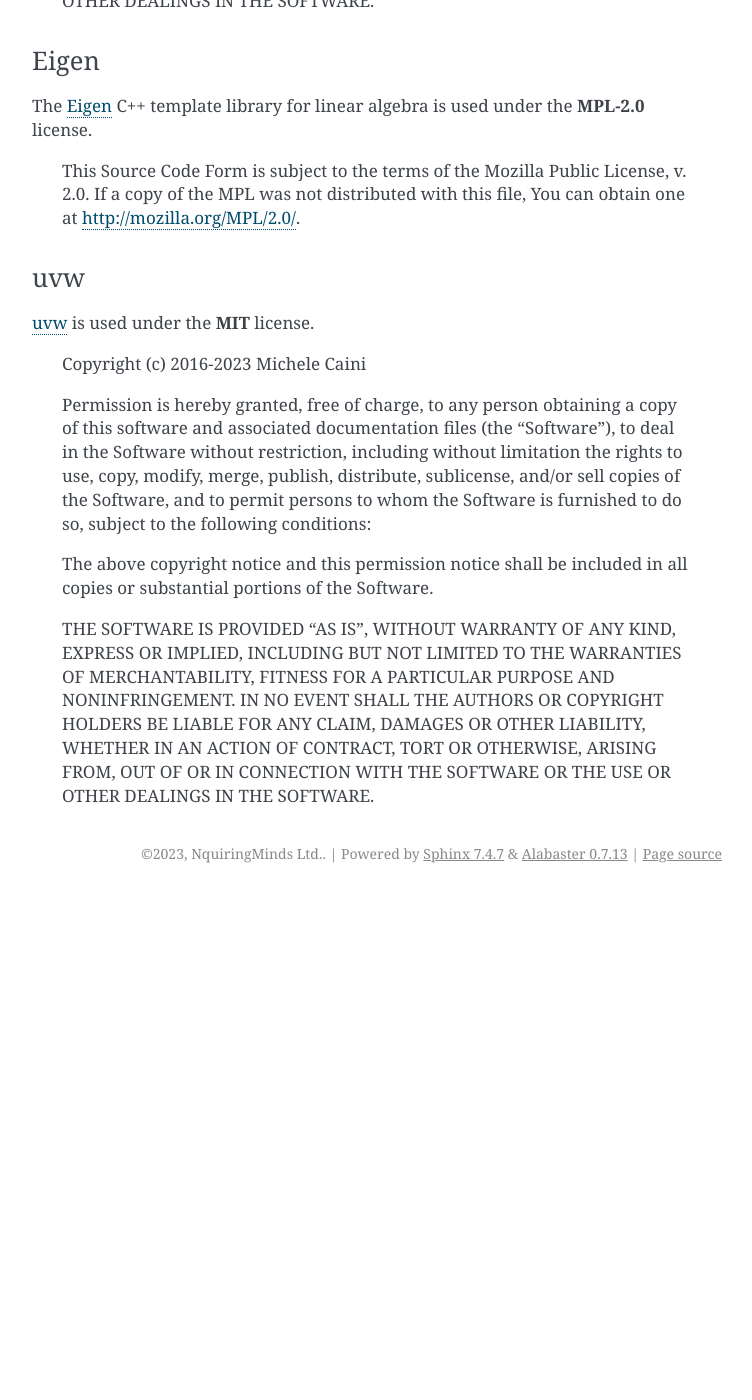
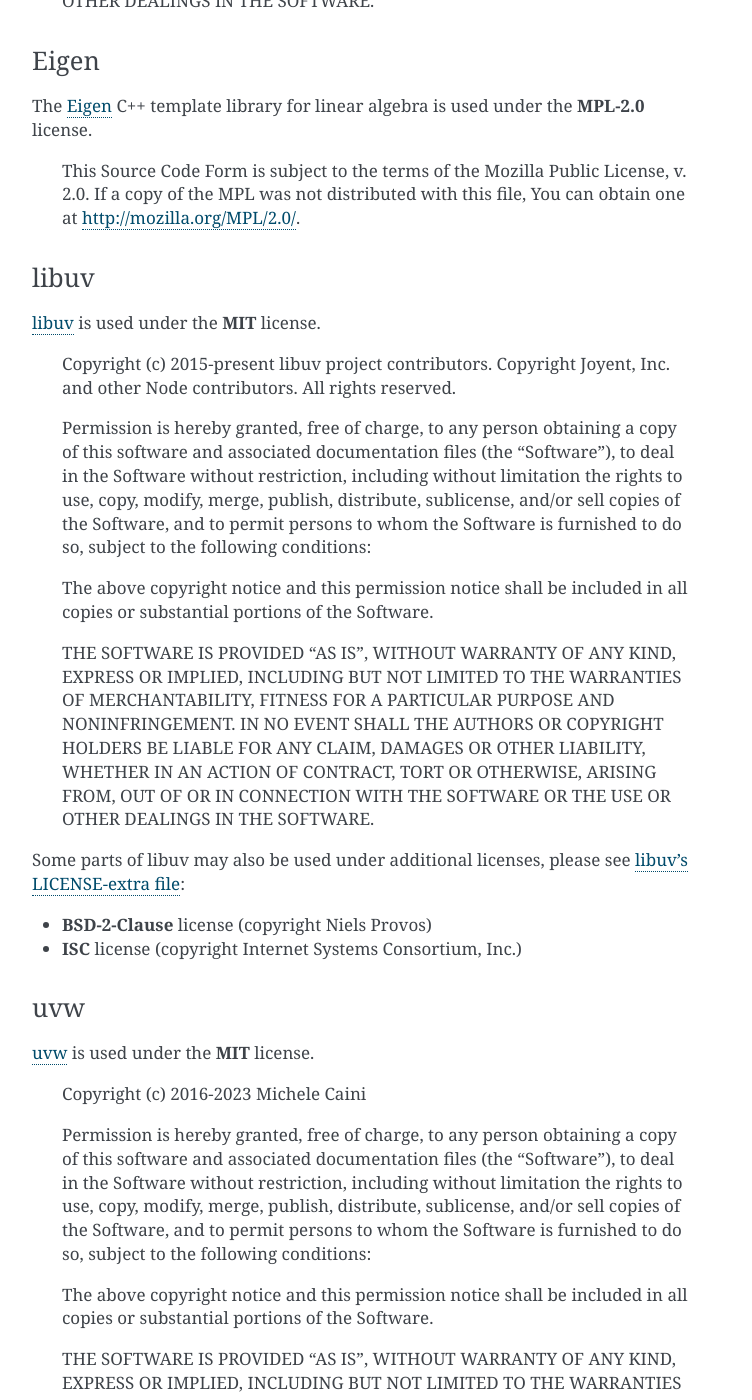
Before and after one commit to nqminds/nqm-irimager, a Sphinx documentation site: the page built from docs/licenses.rst, in a window 1280 px wide and 1400 px high, scrolled down 2609 px. Shown: the whole window, without its empty margins (388-1140 px from the left). Built offline with Sphinx 7.4.7, drawn with Linux system fonts in a browser that asks for light colours; before the commit the page ends 3502 px from its top, so only the background shows below that.

Commit message:
build: add libuv library
Add the [libuv][] library to handle converting IRImager logs to C++
callbacks. This is a dependency of the [uvw][] library.

[libuv]: https://libuv.org/
[uvw]: https://github.com/skypjack/uvw

```diff
--- a/CMakeLists.txt
+++ b/CMakeLists.txt
@@ -34,6 +34,7 @@
 CPMGetPackage(spdlog)
 CPMGetPackage(propagate_const)
 CPMGetPackage(eigen)
+CPMGetPackage(libuv)
 CPMGetPackage(uvw)
 
 find_package(Python REQUIRED COMPONENTS Interpreter Development.Module)
--- a/docs/licenses.rst
+++ b/docs/licenses.rst
@@ -125,6 +125,41 @@
   Mozilla Public License, v. 2.0. If a copy of the MPL was not distributed with
   this file, You can obtain one at http://mozilla.org/MPL/2.0/.
 
+libuv
+-----
+
+`libuv`_ is used under the **MIT** license.
+
+  Copyright (c) 2015-present libuv project contributors.
+  Copyright Joyent, Inc. and other Node contributors. All rights reserved.
+
+  Permission is hereby granted, free of charge, to any person obtaining a copy
+  of this software and associated documentation files (the "Software"), to deal
+  in the Software without restriction, including without limitation the rights
+  to use, copy, modify, merge, publish, distribute, sublicense, and/or sell
+  copies of the Software, and to permit persons to whom the Software is
+  furnished to do so, subject to the following conditions:
+
+  The above copyright notice and this permission notice shall be included in
+  all copies or substantial portions of the Software.
+
+  THE SOFTWARE IS PROVIDED "AS IS", WITHOUT WARRANTY OF ANY KIND, EXPRESS OR
+  IMPLIED, INCLUDING BUT NOT LIMITED TO THE WARRANTIES OF MERCHANTABILITY,
+  FITNESS FOR A PARTICULAR PURPOSE AND NONINFRINGEMENT. IN NO EVENT SHALL THE
+  AUTHORS OR COPYRIGHT HOLDERS BE LIABLE FOR ANY CLAIM, DAMAGES OR OTHER
+  LIABILITY, WHETHER IN AN ACTION OF CONTRACT, TORT OR OTHERWISE, ARISING FROM,
+  OUT OF OR IN CONNECTION WITH THE SOFTWARE OR THE USE OR OTHER DEALINGS IN THE
+  SOFTWARE.
+
+Some parts of libuv may also be used under additional licenses, please see
+`libuv's LICENSE-extra file`_:
+
+* **BSD-2-Clause** license (copyright Niels Provos)
+* **ISC** license (copyright Internet Systems Consortium, Inc.)
+
+.. _libuv: https://libuv.org/
+.. _`libuv's LICENSE-extra file`: https://github.com/libuv/libuv/blob/65541f772f7209d8273395fb3e99ea0f0bbfb73e/LICENSE-extra
+
 uvw
 ---
 
```
Also changed, not shown: 1 other file.
